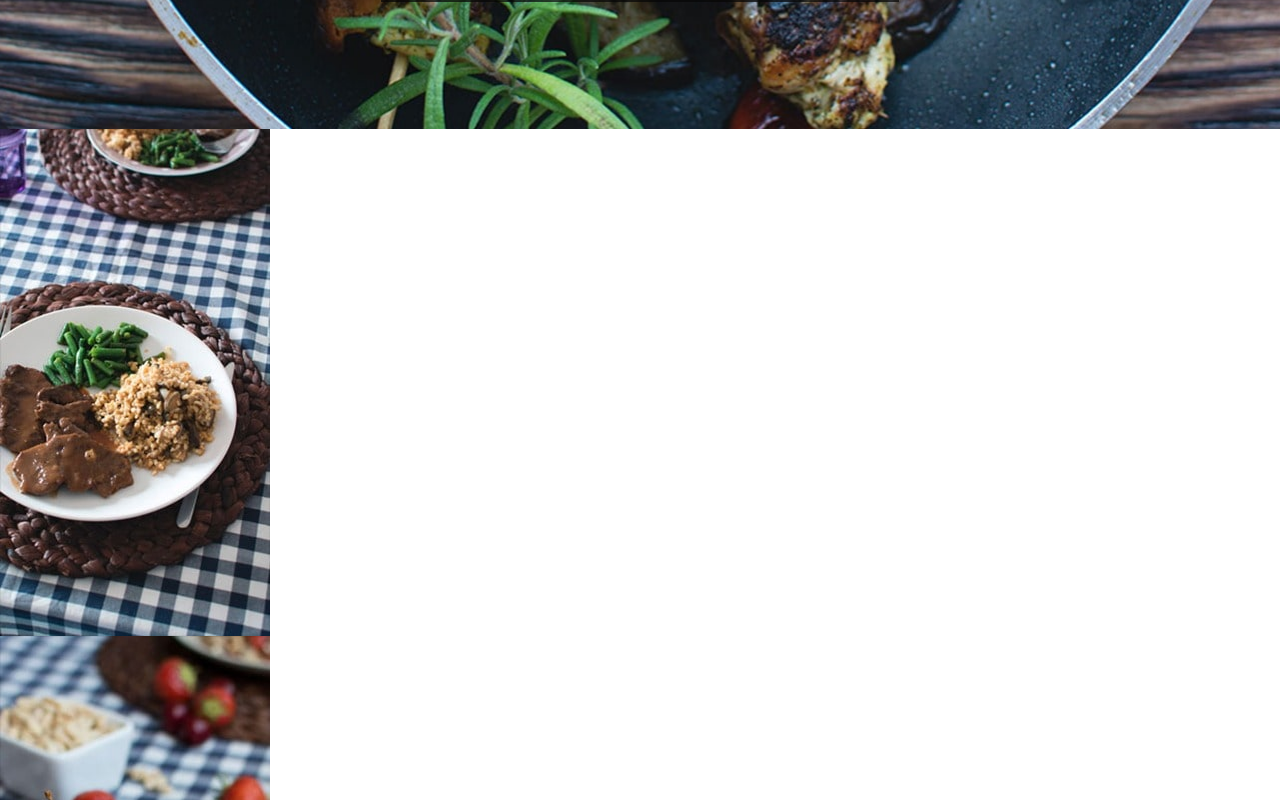
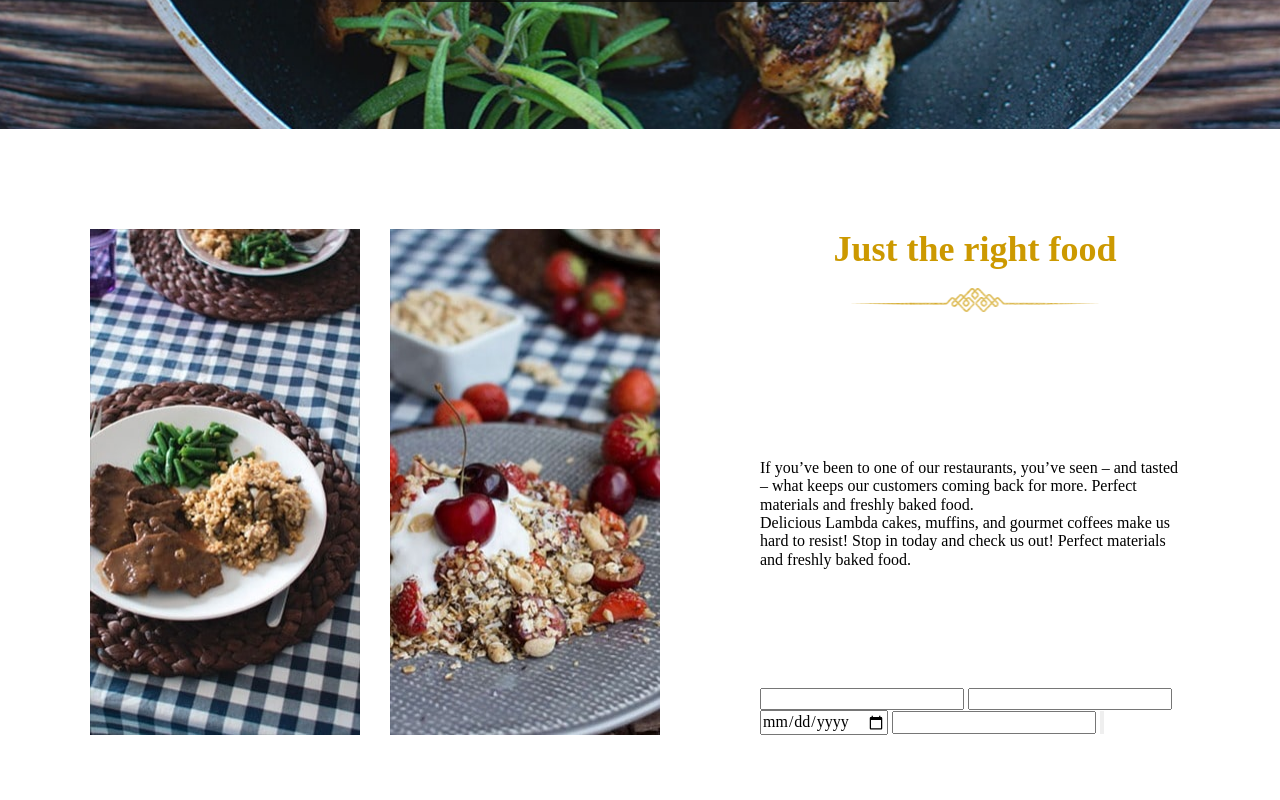
Before and after one commit to yanok87/html-css-project, a website: page src/index.html in a window 1280 px wide. Shown: the part 1620-2420 px from the top of the page. Drawn offline with nearby package versions, Linux system fonts and the light colour scheme; files that its build step writes are made by us from their sources.

Commit message:
added some work

```diff
--- a/src/html/contacts.html
+++ b/src/html/contacts.html
@@ -4,8 +4,9 @@
         <img class="images__cherry" src="../images/cherry.jpeg" alt="" width="270" height="506">
     </div>
     <div class="booking">
-            <h3 class="booking-title"></h3>
-            <p class="booking-text"></p>
+        <h3 class="booking-title">Just the right food</h3>
+        <p class="booking-text">If you’ve been to one of our restaurants, you’ve seen – and tasted – what keeps our customers coming back for more. Perfect materials and freshly baked food. <br>
+                Delicious Lambda cakes,  muffins, and gourmet coffees make us hard to resist! Stop in today and check us out! Perfect materials and freshly baked food.</p>
         <form action="">
             <input type="text">
             <input type="mail">
--- a/src/sass/base.scss
+++ b/src/sass/base.scss
@@ -24,8 +24,8 @@
    text-decoration: none;
 }
 
-img {
-    max-width: 100%;
-    height: auto;
-    display: block;
-}
+// img {
+//     max-width: 100%;
+//     height: auto;
+//     display: block;
+// }
--- a/src/sass/components/contacts.scss
+++ b/src/sass/components/contacts.scss
@@ -1,5 +1,51 @@
-.images img {
-    width: 270px;
-    height: auto;
-    display: inline-block;
+.contacts {
+    display: flex;
+    justify-content: space-between;
+    width: 1100px;
+    margin: 0 auto;
+    padding: 100px 0;
 }
+
+.images {
+    display: flex;
+    flex-basis: 570px;
+    justify-content: space-between;
+
+    &img {
+        width: 270px;
+        height: auto;
+        display: block;
+    }
+}
+
+.booking {
+    flex-basis: 430px;
+    display: flex;
+    flex-direction: column;
+    justify-content: space-between;
+    align-items: center;
+}
+
+.booking-title {
+    font-family: $title-font;
+    font-size: 36px;
+    color: $main-theme-color;
+    margin-bottom: 70px;
+    position: relative;
+
+
+    &::after {
+        content:'';
+        position: absolute;
+        bottom: -100%;
+        left: 50%;
+        transform: translate(-50%, 10%);
+        display: block;
+        width: 247px;
+        height: 30px;
+        background: url('../images/divider-g@1X.png') center no-repeat;
+        background-size: contain;
+
+    }
+
+}
--- a/src/sass/styles.scss
+++ b/src/sass/styles.scss
@@ -9,3 +9,4 @@
 
 @import 'components/menu';
 @import 'components/review';
+@import 'components/contacts';
```
Also changed, not shown: build/css/styles.css, build/css/styles.min.css, build/index.html. Lines whose indentation alone changed are shown as unchanged.
